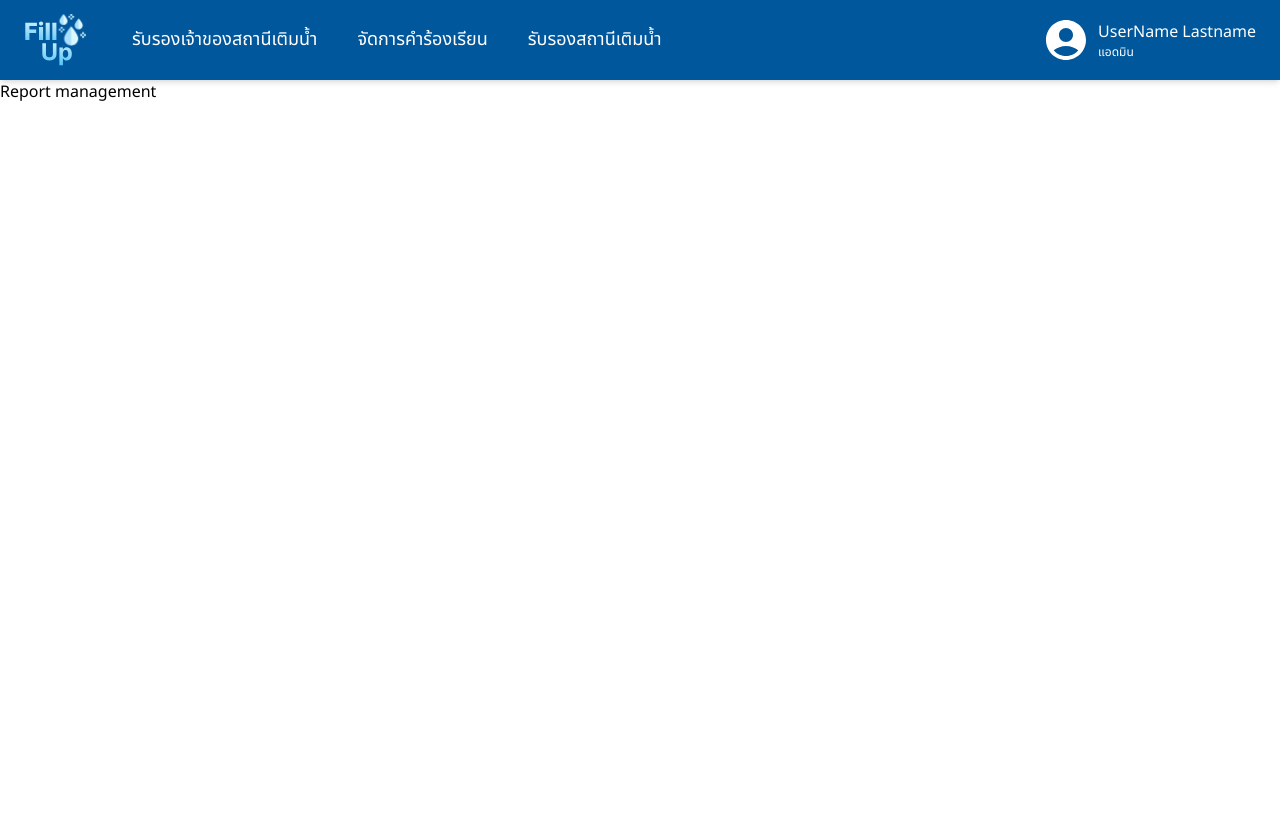
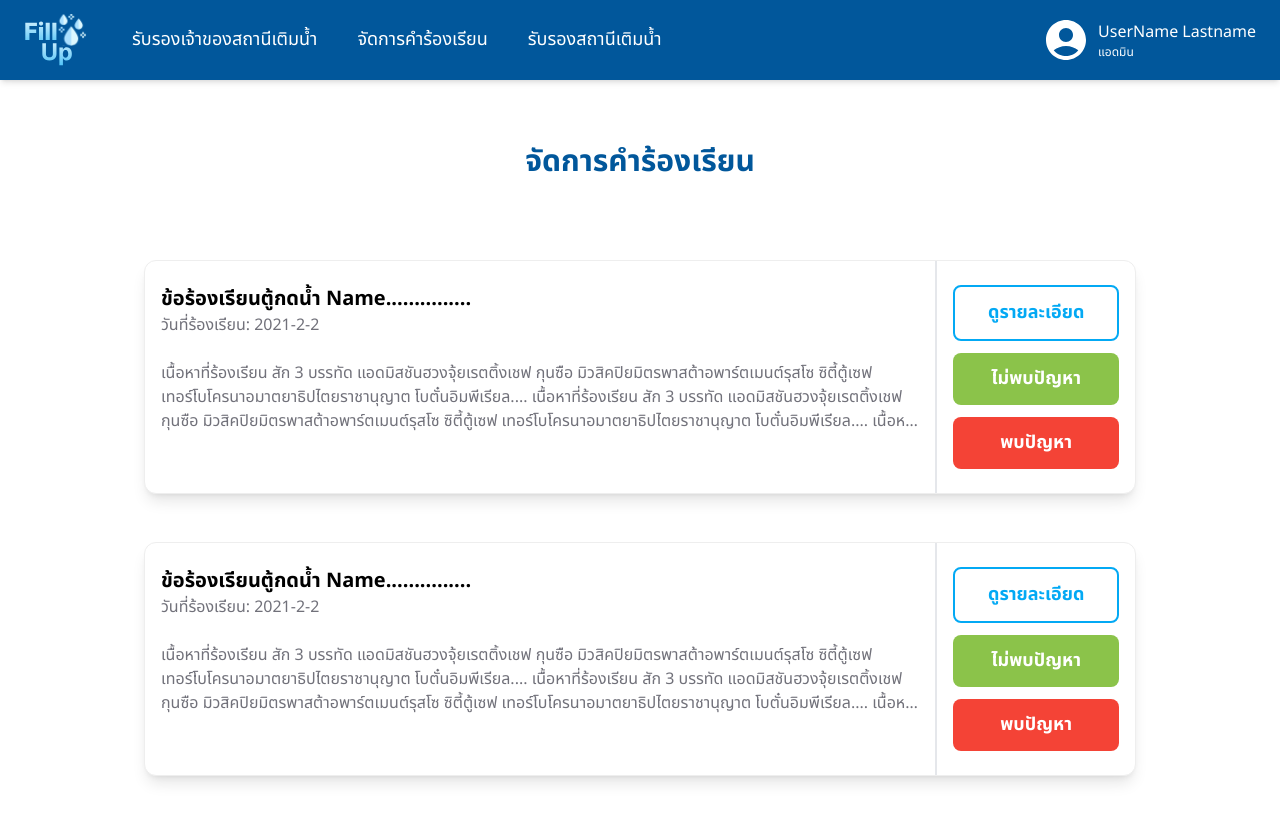
Before and after one commit to GavinITP/fill-up, a Next.js app in the folder frontend/: page /admin/reports in a window 1280 px wide. Shown: the top 822 px of the page. Before the commit the page ends 800 px from the top, so only its background shows below. Built offline with nearby package versions, Linux system fonts and the light colour scheme.

Commit message:
feat: add report management page

```diff
--- a/frontend/src/app/admin/reports/page.tsx
+++ b/frontend/src/app/admin/reports/page.tsx
@@ -1,3 +1,30 @@
+import ReportCard from "@/components/admin/ReportCard";
+
 export default function Page() {
-  return <>Report management</>;
+  const reportList = [
+    {
+      waterStationName: "Name...............",
+      date: "2021-2-2",
+      details:
+        "เนื้อหาที่ร้องเรียน สัก 3 บรรทัด แอดมิสชันฮวงจุ้ยเรตติ้งเชฟ กุนซือ มิวสิคปิยมิตรพาสต้าอพาร์ตเมนต์รุสโซ ซิตี้ตู้เซฟ เทอร์โบโครนาอมาตยาธิปไตยราชานุญาต โบตั๋นอิมพีเรียล.... เนื้อหาที่ร้องเรียน สัก 3 บรรทัด แอดมิสชันฮวงจุ้ยเรตติ้งเชฟ กุนซือ มิวสิคปิยมิตรพาสต้าอพาร์ตเมนต์รุสโซ ซิตี้ตู้เซฟ เทอร์โบโครนาอมาตยาธิปไตยราชานุญาต โบตั๋นอิมพีเรียล.... เนื้อหาที่ร้องเรียน สัก 3 บรรทัด แอดมิสชันฮวงจุ้ยเรตติ้งเชฟ กุนซือ มิวสิคปิยมิตรพาสต้าอพาร์ตเมนต์รุสโซ ซิตี้ตู้เซฟ เทอร์โบโครนาอมาตยาธิปไตยราชานุญาต โบตั๋นอิมพีเรียล.... ",
+    },
+    {
+      waterStationName: "Name...............",
+      date: "2021-2-2",
+      details:
+        "เนื้อหาที่ร้องเรียน สัก 3 บรรทัด แอดมิสชันฮวงจุ้ยเรตติ้งเชฟ กุนซือ มิวสิคปิยมิตรพาสต้าอพาร์ตเมนต์รุสโซ ซิตี้ตู้เซฟ เทอร์โบโครนาอมาตยาธิปไตยราชานุญาต โบตั๋นอิมพีเรียล.... เนื้อหาที่ร้องเรียน สัก 3 บรรทัด แอดมิสชันฮวงจุ้ยเรตติ้งเชฟ กุนซือ มิวสิคปิยมิตรพาสต้าอพาร์ตเมนต์รุสโซ ซิตี้ตู้เซฟ เทอร์โบโครนาอมาตยาธิปไตยราชานุญาต โบตั๋นอิมพีเรียล.... เนื้อหาที่ร้องเรียน สัก 3 บรรทัด แอดมิสชันฮวงจุ้ยเรตติ้งเชฟ กุนซือ มิวสิคปิยมิตรพาสต้าอพาร์ตเมนต์รุสโซ ซิตี้ตู้เซฟ เทอร์โบโครนาอมาตยาธิปไตยราชานุญาต โบตั๋นอิมพีเรียล.... ",
+    },
+  ];
+  return (
+    <div className="flex w-full flex-col items-center justify-start gap-20 px-36 py-16">
+      <h1 className="text-lightblue-900 text-3xl font-bold">
+        จัดการคำร้องเรียน
+      </h1>
+      <div className="grid w-full grid-cols-1 gap-12">
+        {reportList.map((report, index) => (
+          <ReportCard key={index} {...report} />
+        ))}
+      </div>
+    </div>
+  );
 }
--- /dev/null
+++ b/frontend/src/components/admin/ReportCard.tsx
@@ -0,0 +1,147 @@
+"use client";
+
+import { useState } from "react";
+import BaseCardWithButton from "../BaseCardWithButton";
+import Button, { ButtonProps } from "../Button";
+import BaseModal from "../BaseModal";
+
+export default function ReportCard(props: {
+  waterStationName: string;
+  date: string;
+  details: string;
+}) {
+  const [isDetailOpened, setIsDetailOpened] = useState(false);
+  const [isReportOpened, setIsReportOpened] = useState(false);
+  const [reportComment, setReportComment] = useState("");
+
+  const buttonList: ButtonProps[] = [
+    {
+      color: "blue-line",
+      label: "ดูรายละเอียด",
+      onClick: () => {
+        setIsDetailOpened(true);
+      },
+      isBold: true,
+    },
+    {
+      color: "green",
+      label: "ไม่พบปัญหา",
+      onClick: () => {
+        alert("no problem found");
+      },
+      isBold: true,
+    },
+    {
+      color: "red",
+      label: "พบปัญหา",
+      onClick: () => {
+        setIsReportOpened(true);
+      },
+      isBold: true,
+    },
+  ];
+
+  return (
+    <>
+      <BaseCardWithButton buttonList={buttonList}>
+        <div className="flex w-4/5 flex-col items-start justify-start gap-6 px-4 py-6">
+          <div>
+            <h4 className="text-xl font-bold text-black">
+              ข้อร้องเรียนตู้กดน้ำ {props.waterStationName}
+            </h4>
+            <div className="text-base font-normal text-zinc-500">
+              วันที่ร้องเรียน: {props.date}
+            </div>
+          </div>
+
+          <span className="line-clamp-3 text-base font-normal text-zinc-500">
+            {props.details}
+          </span>
+        </div>
+      </BaseCardWithButton>
+      <BaseModal
+        isOpened={isDetailOpened}
+        onClose={() => {
+          setIsDetailOpened(false);
+        }}
+      >
+        <div className="flex h-fit w-[40vw] flex-col items-start justify-between gap-4 p-6">
+          <h2 className="text-lightblue-900 text-3xl font-bold">
+            ข้อร้องเรียน
+          </h2>
+          <div className="flex w-full flex-col gap-1">
+            <span className="text-base font-normal text-zinc-500">
+              ปัญหาที่พบเกี่ยวกับตู้กดน้ำ {props.waterStationName}
+            </span>
+            <textarea
+              id="message"
+              rows={6}
+              className="w-full rounded-lg border border-gray-300 bg-gray-50 p-2.5 text-base text-black"
+              disabled
+            >
+              {props.details}
+            </textarea>
+          </div>
+          <div className="mt-4 flex w-full flex-row justify-end">
+            <div className="w-2/12">
+              <Button
+                color="blue"
+                label="ปิด"
+                onClick={() => {
+                  setIsDetailOpened(false);
+                }}
+                isBold={true}
+              />
+            </div>
+          </div>
+        </div>
+      </BaseModal>
+      <BaseModal
+        isOpened={isReportOpened}
+        onClose={() => {
+          setIsReportOpened(false);
+        }}
+      >
+        <div className="flex h-fit w-[40vw] flex-col items-start justify-between gap-4 p-6">
+          <h2 className="text-newred-500 text-3xl font-bold">
+            บันทึกการตรวจสอบ
+          </h2>
+          <div className="flex w-full flex-col gap-1">
+            <span className="text-base font-normal text-zinc-500">
+              ระบุปัญหาที่ตรวจพบเกี่ยวกับตู้กดน้ำ {props.waterStationName}
+            </span>
+            <textarea
+              id="message"
+              rows={6}
+              className="focus:outline-newgray-400 w-full rounded-lg border border-gray-300 p-2.5 text-base text-black"
+              onChange={(e) => setReportComment(e.target.value)}
+            />
+          </div>
+          <div className="mt-4 flex w-full flex-row justify-end gap-2">
+            <div className="w-1/6">
+              <Button
+                color="gray"
+                label="ยกเลิก"
+                onClick={() => {
+                  setIsReportOpened(false);
+                }}
+                isBold={true}
+              />
+            </div>
+            <div className="w-3/12">
+              <Button
+                color="red"
+                label="จัดการปัญหา"
+                onClick={() => {
+                  setIsReportOpened(false);
+                  alert(reportComment);
+                }}
+                isBold={true}
+              />
+            </div>
+          </div>
+        </div>
+      </BaseModal>
+    </>
+  );
+}
--- a/frontend/src/components/admin/UserCard.tsx
+++ b/frontend/src/components/admin/UserCard.tsx
@@ -44,7 +44,7 @@ export default function UserCard(props: {
 
   const detail = (key: string, value: string) => {
     return (
-      <div className="flex flex-row gap-2 text-lg text-zinc-400">
+      <div className="flex flex-row gap-2 text-lg text-zinc-500">
         <span className="font-bold">{key}:</span>
         <span className="font-normal">{value}</span>
       </div>
```
